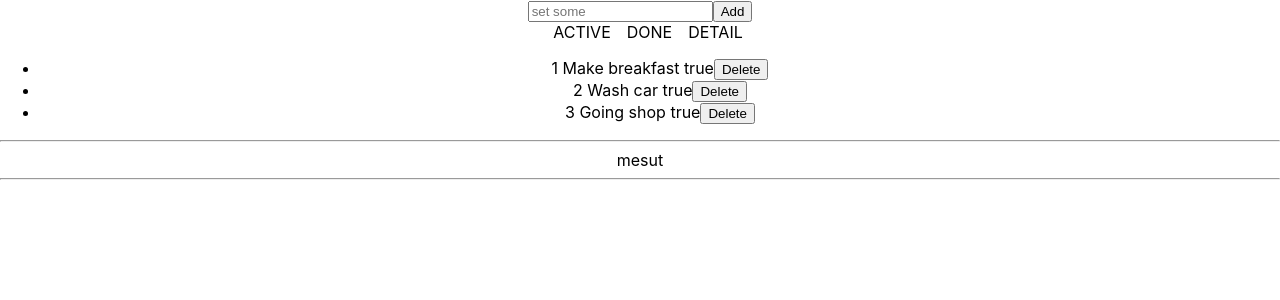
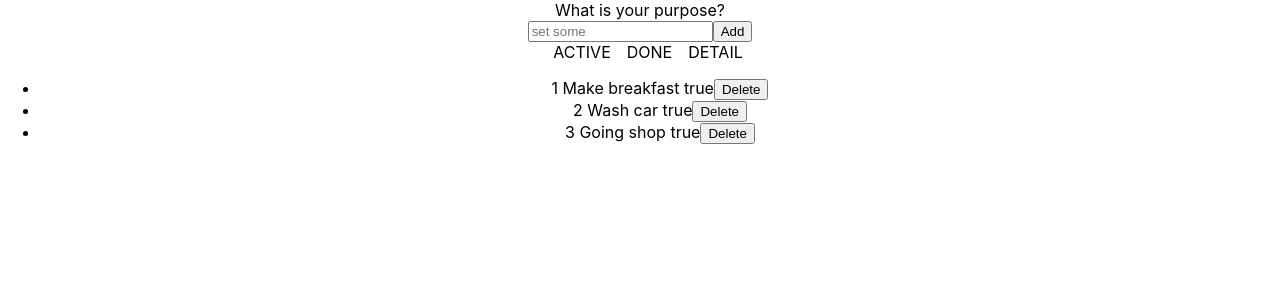
Before and after one commit to patika-hepsiburada-react-bootcamp/odev-5-mesutkoc, a React (Create React App) app: page / in a window 1280 px wide. Shown: the top 300 px of the page. Built offline with nearby package versions, Linux system fonts and the light colour scheme.

Commit message:
add: details page and filtering comp

```diff
--- a/src/App.tsx
+++ b/src/App.tsx
@@ -1,14 +1,12 @@
-import React,{useState} from 'react';
-import './App.css';
-import Main from "./components/Main"
+import React, { useState } from "react";
+import "./App.css";
+import Main from "./components/Main";
 
 function App() {
-  const [name] = useState<string>('mesut');
+  const [name] = useState<string>("What is your purpose?");
   return (
     <div className="App">
-
-        <Main name={name}></Main>
-
+      <Main name={name}></Main>
     </div>
   );
 }
--- /dev/null
+++ b/src/components/Category/Active.tsx
@@ -0,0 +1,38 @@
+import React from "react";
+import { useTodo } from "../../contexts/TodoContext";
+
+function Active() {
+  const { todo, setTodo, deletedTodo, setDeletedTodo } = useTodo();
+
+
+  const deleteTodo = (id: string) => {
+    const deleteditem = todo.splice(
+      todo.findIndex((item) => item.id === id),
+      1
+    );
+    deleteditem[0].status = "false";
+    setTodo([...todo]);
+    setDeletedTodo([...deletedTodo, deleteditem[0]]);
+  };
+
+  return (
+    <div className="category">
+      <ul className="categoryActiveList">
+        {todo.map((item) => (
+          <li key={item.id}>
+            {item.id} {item.description} {item.status}
+            <button
+              key={item.id}
+              type="button"
+              onClick={() => deleteTodo(item.id)}
+            >
+              Delete
+            </button>
+          </li>
+        ))}
+      </ul>
+    </div>
+  );
+}
+
+export default Active;
--- /dev/null
+++ b/src/components/Category/Details.tsx
@@ -0,0 +1,20 @@
+import React from 'react'
+import { useTodo } from "../../contexts/TodoContext";
+
+function Details() {
+  const { allTodo } = useTodo();
+
+    return (
+      <div className="category">
+        <ul className="categoryDoneList">
+          {allTodo.map((item) => (
+            <li key={item.id}>
+              {item.id} {item.description} {item.status} {item.date}
+            </li>
+          ))}
+        </ul>
+      </div>
+    );
+}
+
+export default Details
--- /dev/null
+++ b/src/components/Category/Done.tsx
@@ -0,0 +1,20 @@
+import React from "react";
+import { useTodo } from "../../contexts/TodoContext";
+
+function Done() {
+  const {  deletedTodo } = useTodo();
+
+  return (
+    <div className="category">
+      <ul className="categoryDoneList">
+        {deletedTodo.map((item) => (
+          <li key={item.id}>
+            {item.id} {item.description} {item.status} {item.date}
+          </li>
+        ))}
+      </ul>
+    </div>
+  );
+}
+
+export default Done;
--- a/src/components/Category/index.tsx
+++ b/src/components/Category/index.tsx
@@ -1,12 +1,12 @@
 import { useCat } from '../../contexts/CategoryContext';
 
 const Category = () => {
-  const { category, selectedCategory, setCategory } = useCat();
+  const { category, setCategory } = useCat();
   const setActiveCategory = (category:string) => {
     setCategory(category);
   }
     return (
-      <div>
+      <div className="category">
         {category.map((item) => (
           <label
             key={item.id}
--- a/src/components/Main/index.tsx
+++ b/src/components/Main/index.tsx
@@ -1,55 +1,25 @@
 import { FC } from "react";
-import { useTodo } from "../../contexts/TodoContext";
 import { useCat } from "../../contexts/CategoryContext";
 
 import { IProps } from "./types";
 import Newtodo from "../Todo";
 import Category from "../Category";
+import Active from "../Category/Active";
+import Done from "../Category/Done";
+import Details from "../Category/Details";
+
+
 
 const Main: FC<IProps> = (props) => {
-  const { todo, setTodo, deletedTodo, setDeletedTodo } = useTodo();
   const {selectedCategory} = useCat()
-
-  const deleteTodo = (id: string) => {
-    const deleteditem = todo.splice(
-      todo.findIndex((item) => item.id === id),
-      1
-    );
-    deleteditem[0].status = "false";
-    setTodo([...todo]);
-    setDeletedTodo([...deletedTodo, deleteditem[0]]);
-  };
-
   return (
-    <div>
+    <div className="mainComponent">
+      {props.name}
       <Newtodo></Newtodo>
       <Category></Category>
-      <ul>
-        {selectedCategory === "ACTIVE" &&
-          todo.map((item) => (
-            <li key={item.id}>
-              {item.id} {item.description} {item.status}
-              <button
-                key={item.id}
-                type="button"
-                onClick={() => deleteTodo(item.id)}
-              >
-                Delete
-              </button>
-            </li>
-          ))}
-      </ul>
-      <hr />
-      {props.name}
-      <hr />
-      <ul>
-        {selectedCategory === "DONE" &&
-          deletedTodo.map((item) => (
-            <li key={item.id}>
-              {item.id} {item.description} {item.status}
-            </li>
-          ))}
-      </ul>
+      {selectedCategory === "ACTIVE" && <Active />}
+      {selectedCategory === "DONE" && <Done />}
+      {selectedCategory === "DETAIL" && <Details />}
     </div>
   );
 };
--- a/src/components/Todo/index.tsx
+++ b/src/components/Todo/index.tsx
@@ -1,20 +1,35 @@
 import { useState } from "react";
-import { useTodo } from "../../contexts/TodoContext/";
+import { useTodo, today } from "../../contexts/TodoContext/";
+import { useCat } from "../../contexts/CategoryContext";
 import { nanoid } from "nanoid";
+
 function Newtodo() {
-  const { todo, setTodo } = useTodo();
+  const { todo, setTodo, setAllTodo, allTodo } = useTodo();
+  const { setCategory } = useCat();
+
   const [description, setDescription] = useState<string>("");
   const handleChange = (ss: string) => {
     setDescription(ss);
   };
   const addTodo = () => {
     const id = nanoid();
+    setCategory("ACTIVE");
     setTodo([
       ...todo,
       {
         id: id,
         description: description,
         status: "true",
+        date: today,
+      },
+    ]);
+    setAllTodo([
+      ...allTodo,
+      {
+        id: id,
+        description: description,
+        status: "true",
+        date: today,
       },
     ]);
   };
--- a/src/contexts/TodoContext/index.tsx
+++ b/src/contexts/TodoContext/index.tsx
@@ -1,25 +1,46 @@
 import { useState, createContext, useContext, FC } from "react";
-import {TodoContexts, Todo} from "./types";
+import { TodoContexts, Todo } from "./types";
+
+export const today = new Date().toLocaleDateString();
 
 const defaultTodos: TodoContexts = {
   todo: [
-    { id: "1", description: "Make breakfast", status: "true" },
-    { id: "2", description: "Wash car", status: "true" },
-    { id: "3", description: "Going shop", status: "true" },
+    { id: "1", description: "Make breakfast", status: "true", date: today },
+    { id: "2", description: "Wash car", status: "true", date: today },
+    { id: "3", description: "Going shop", status: "true", date: today },
   ],
-  deletedTodo: [{ id: "4", description: "Going sport", status: "false" }],
+  deletedTodo: [
+    { id: "4", description: "Going sport", status: "false", date: today },
+  ],
+  allTodo: [
+    { id: "1", description: "Make breakfast", status: "true", date: today },
+    { id: "2", description: "Wash car", status: "true", date: today },
+    { id: "3", description: "Going shop", status: "true", date: today },
+    { id: "4", description: "Going sport", status: "false", date: today },
+  ],
   setTodo: () => {},
   setDeletedTodo: () => {},
+  setAllTodo: () => {},
 };
 
 export const TodoContext = createContext<TodoContexts>(defaultTodos);
 
 const TodoProvider: FC = ({ children }) => {
   const [todo, setTodo] = useState<Todo[]>(defaultTodos.todo);
-  const [deletedTodo,setDeletedTodo] = useState<Todo[]>(defaultTodos.deletedTodo)
+  const [deletedTodo, setDeletedTodo] = useState<Todo[]>(
+    defaultTodos.deletedTodo
+  );
+  const [allTodo, setAllTodo] = useState<Todo[]>(defaultTodos.allTodo);
   return (
     <TodoContext.Provider
-      value={{ todo, setTodo, deletedTodo, setDeletedTodo }}
+      value={{
+        todo,
+        setTodo,
+        deletedTodo,
+        setDeletedTodo,
+        setAllTodo,
+        allTodo,
+      }}
     >
       {children}
     </TodoContext.Provider>
--- a/src/contexts/TodoContext/types.ts
+++ b/src/contexts/TodoContext/types.ts
@@ -2,11 +2,14 @@ export interface Todo {
   id: string;
   description: string;
   status: string;
+  date: string;
 }
 
 export interface TodoContexts {
   todo: Todo[];
   deletedTodo: Todo[];
+  allTodo: Todo[];
   setTodo: (data: Todo[]) => void;
   setDeletedTodo: (data: Todo[]) => void;
+  setAllTodo: (data: Todo[]) => void;
 }
```
